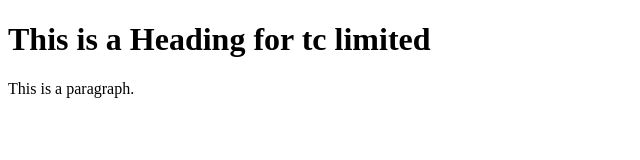
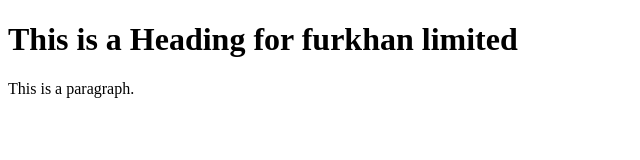
Before and after one commit to furquan123/docker-furkhan, a plain HTML site: page index.html in a window 1280 px wide. Shown: the whole page, without its empty margins (0-640 px from the left). Drawn offline with Linux system fonts and the light colour scheme.

Commit message:
Update index.html

```diff
--- a/index.html
+++ b/index.html
@@ -5,7 +5,7 @@
 </head>
 <body>
 
-<h1>This is a Heading for tc limited</h1>
+<h1>This is a Heading for furkhan limited</h1>
 <p>This is a paragraph.</p>
 
 </body>
```
